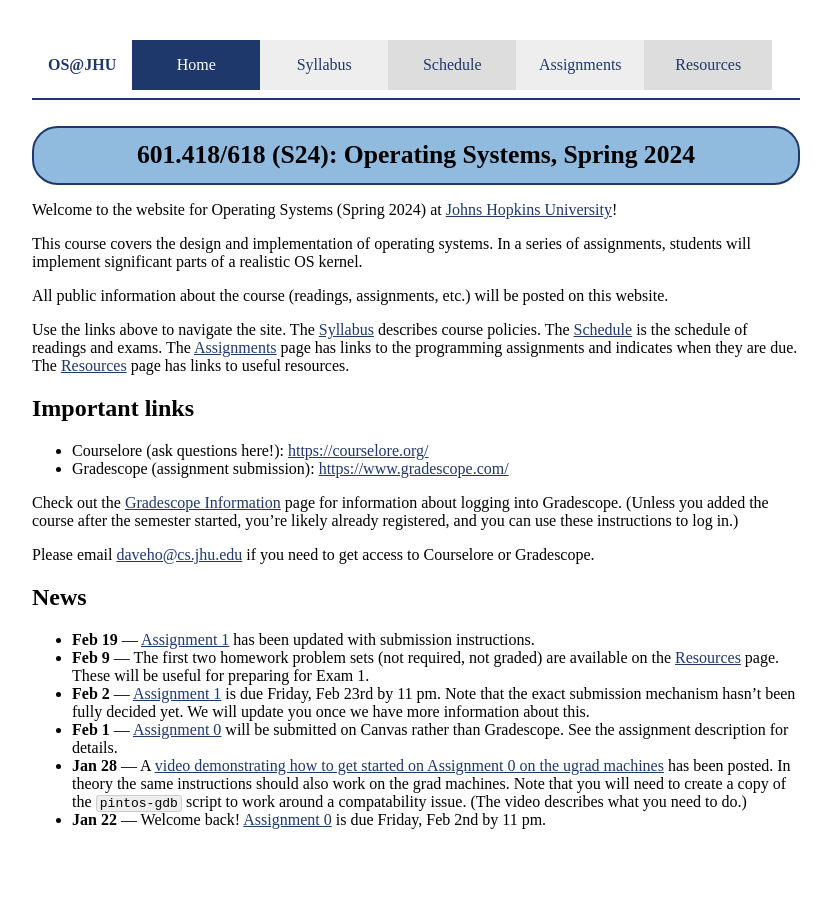
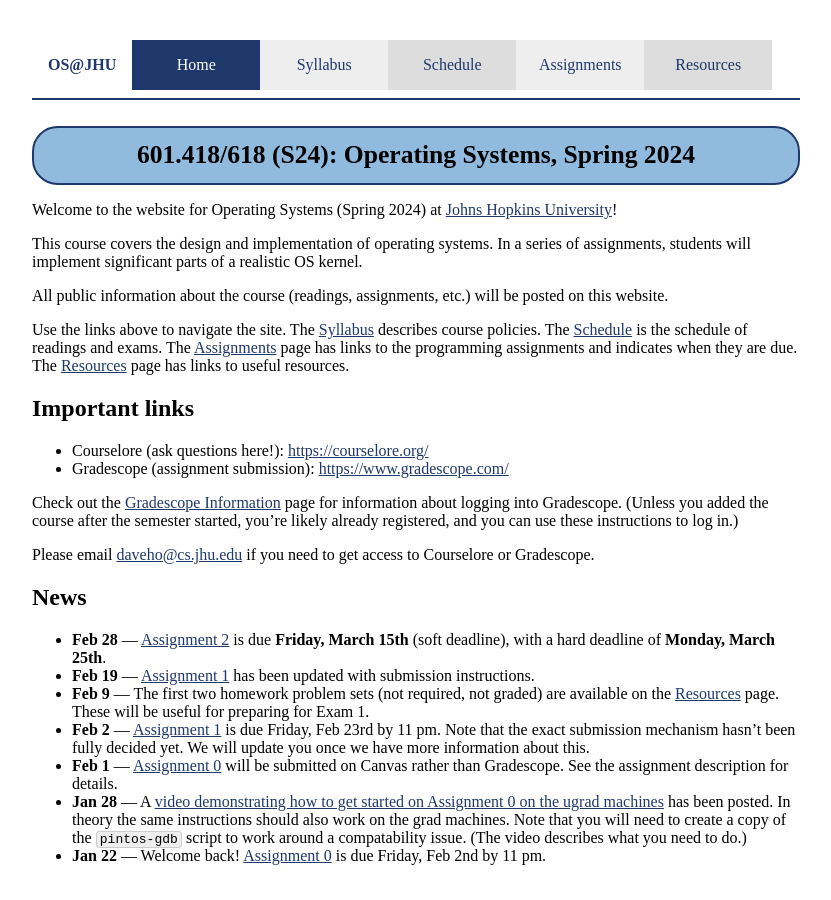
Before and after one commit to jhuopsys/spring2024, a Jekyll site: the page built from index.md, in a window 1280 px wide. Shown: the whole page, without its empty margins (224-1055 px from the left). Built offline with Jekyll 4.4.1, drawn with Linux system fonts in a browser that asks for light colours.

Commit message:
assignment 2 due date(s)

```diff
--- a/index.md
+++ b/index.md
@@ -35,6 +35,8 @@ Gradescope.
 
 ## News
 
+* **Feb 28** — [Assignment 2](assign/assign02.html) is due **Friday, March 15th**
+  (soft deadline), with a hard deadline of **Monday, March 25th**.
 * **Feb 19** — [Assignment 1](assign/assign01.html) has been updated with
   submission instructions.
 * **Feb 9** — The first two homework problem sets (not required,
```
